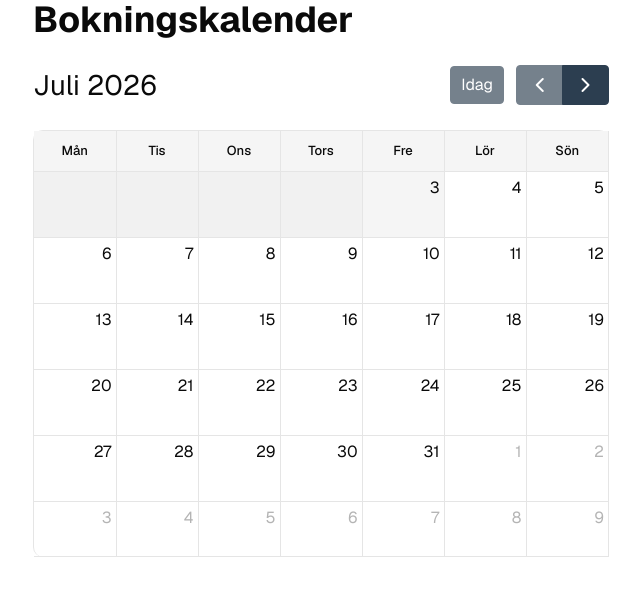
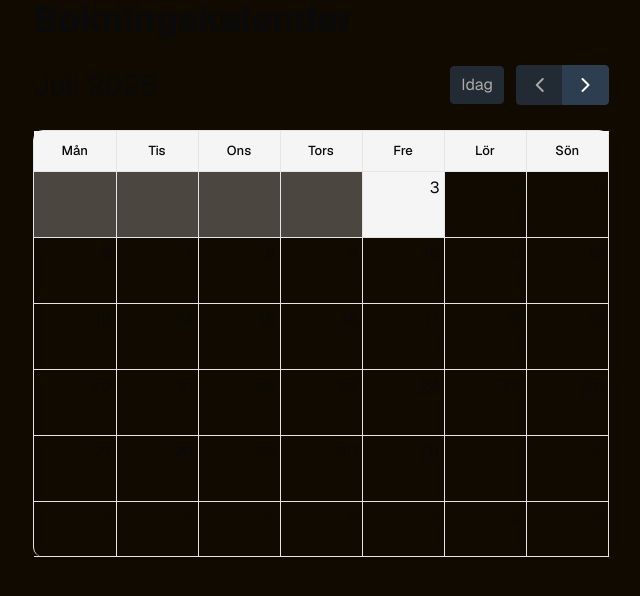
Before and after one commit to DetechtiveGarcia/GigBookingClient, a Next.js app: page / in a window 1280 px wide. Shown: the top 596 px of the page, without its empty margins (319-959 px from the left). Built offline with nearby package versions, Linux system fonts and the light colour scheme; no server answers.

Commit message:
feat: add base background color for the website

```diff
--- a/app/globals.css
+++ b/app/globals.css
@@ -315,3 +315,7 @@
     @apply font-sans;
   }
 }
+
+body{
+  background: rgb(17, 10, 1);
+}
```
